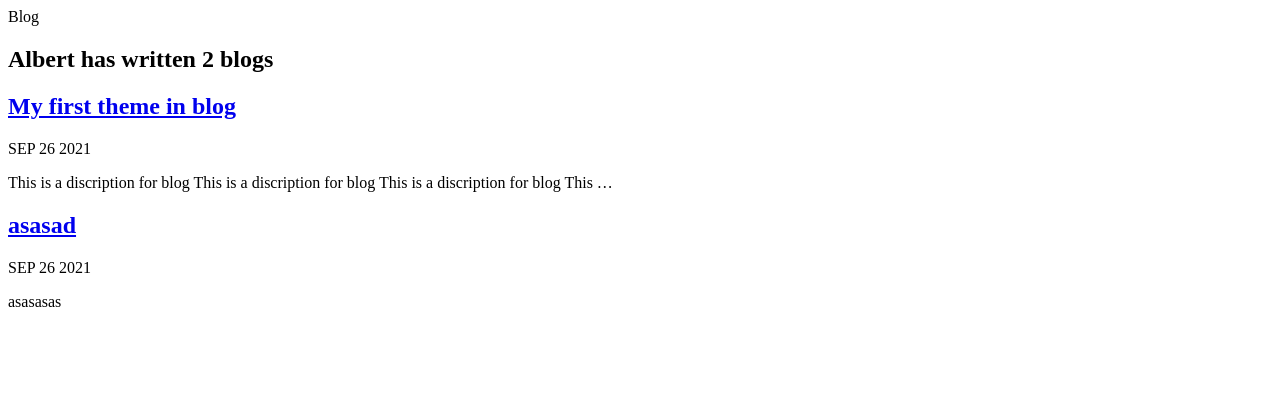
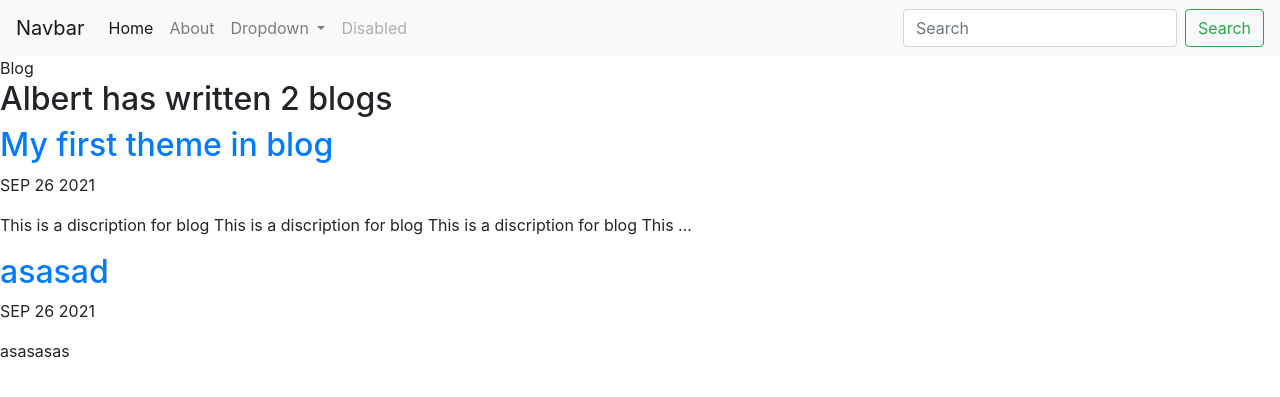
Before and after one commit to albertgalicinskiy/django3-pportfolio-pa, a Django app: page /blog/ in a window 1280 px wide. Shown: the top 397 px of the page. Run offline with Django 3.2, Linux system fonts and the light colour scheme; data comes from the database, SQL or seed files in the repository.

Commit message:
Добавили базовый шаблон для всех HTML-страниц

```diff
--- a/blog/templates/blog/all_blogs.html
+++ b/blog/templates/blog/all_blogs.html
@@ -1,3 +1,7 @@
+{% extends 'portfolio/base.html' %}
+
+{% block content %}
+
   Blog
 
   <h2>Albert has written {{ blogs.count }} blog{{ blogs.count|pluralize }}</h2>
@@ -10,3 +14,5 @@ Blog
   <p>{{ blog.description|striptags|truncatechars:100 }}</p>
 
   {% endfor %}
+
+{% endblock %}
--- a/blog/templates/blog/detail.html
+++ b/blog/templates/blog/detail.html
@@ -1,4 +1,10 @@
+{% extends 'portfolio/base.html' %}
+
+{% block content %}
+
 <h1>{{ blog.title }}</h1>
 
 <h2>--{{ blog.date|date:'F jS Y'}}--</h2>
 {{ blog.description|safe }}
+
+{% endblock %}
--- /dev/null
+++ b/portfolio/templates/portfolio/base.html
@@ -0,0 +1,65 @@
+<!doctype html>
+<html lang="en">
+  <head>
+    <!-- Required meta tags -->
+    <meta charset="utf-8">
+    <meta name="viewport" content="width=device-width, initial-scale=1, shrink-to-fit=no">
+
+    <!-- Bootstrap CSS -->
+    <link rel="stylesheet" href="https://cdn.jsdelivr.net/npm/bootstrap@4.6.0/dist/css/bootstrap.min.css" integrity="sha384-B0vP5xmATw1+K9KRQjQERJvTumQW0nPEzvF6L/Z6nronJ3oUOFUFpCjEUQouq2+l" crossorigin="anonymous">
+
+    <title>Hello, world!</title>
+  </head>
+  <body>
+    <nav class="navbar navbar-expand-lg navbar-light bg-light">
+  <a class="navbar-brand" href="#">Navbar</a>
+  <button class="navbar-toggler" type="button" data-toggle="collapse" data-target="#navbarSupportedContent" aria-controls="navbarSupportedContent" aria-expanded="false" aria-label="Toggle navigation">
+    <span class="navbar-toggler-icon"></span>
+  </button>
+
+  <div class="collapse navbar-collapse" id="navbarSupportedContent">
+    <ul class="navbar-nav mr-auto">
+      <li class="nav-item active">
+        <a class="nav-link" href="#">Home <span class="sr-only">(current)</span></a>
+      </li>
+      <li class="nav-item">
+        <a class="nav-link" href="#">About</a>
+      </li>
+      <li class="nav-item dropdown">
+        <a class="nav-link dropdown-toggle" href="#" id="navbarDropdown" role="button" data-toggle="dropdown" aria-haspopup="true" aria-expanded="false">
+          Dropdown
+        </a>
+        <div class="dropdown-menu" aria-labelledby="navbarDropdown">
+          <a class="dropdown-item" href="#">Action</a>
+          <a class="dropdown-item" href="#">Another action</a>
+          <div class="dropdown-divider"></div>
+          <a class="dropdown-item" href="#">Something else here</a>
+        </div>
+      </li>
+      <li class="nav-item">
+        <a class="nav-link disabled" href="#" tabindex="-1" aria-disabled="true">Disabled</a>
+      </li>
+    </ul>
+    <form class="form-inline my-2 my-lg-0">
+      <input class="form-control mr-sm-2" type="search" placeholder="Search" aria-label="Search">
+      <button class="btn btn-outline-success my-2 my-sm-0" type="submit">Search</button>
+    </form>
+  </div>
+</nav>
+
+{% block content %}{% endblock %}
+
+    <!-- Optional JavaScript; choose one of the two! -->
+
+    <!-- Option 1: jQuery and Bootstrap Bundle (includes Popper) -->
+    <script src="https://code.jquery.com/jquery-3.5.1.slim.min.js" integrity="sha384-DfXdz2htPH0lsSSs5nCTpuj/zy4C+OGpamoFVy38MVBnE+IbbVYUew+OrCXaRkfj" crossorigin="anonymous"></script>
+    <script src="https://cdn.jsdelivr.net/npm/bootstrap@4.6.0/dist/js/bootstrap.bundle.min.js" integrity="sha384-Piv4xVNRyMGpqkS2by6br4gNJ7DXjqk09RmUpJ8jgGtD7zP9yug3goQfGII0yAns" crossorigin="anonymous"></script>
+
+    <!-- Option 2: Separate Popper and Bootstrap JS -->
+    <!--
+    <script src="https://code.jquery.com/jquery-3.5.1.slim.min.js" integrity="sha384-DfXdz2htPH0lsSSs5nCTpuj/zy4C+OGpamoFVy38MVBnE+IbbVYUew+OrCXaRkfj" crossorigin="anonymous"></script>
+    <script src="https://cdn.jsdelivr.net/npm/popper.js@1.16.1/dist/umd/popper.min.js" integrity="sha384-9/reFTGAW83EW2RDu2S0VKaIzap3H66lZH81PoYlFhbGU+6BZp6G7niu735Sk7lN" crossorigin="anonymous"></script>
+    <script src="https://cdn.jsdelivr.net/npm/bootstrap@4.6.0/dist/js/bootstrap.min.js" integrity="sha384-+YQ4JLhjyBLPDQt//I+STsc9iw4uQqACwlvpslubQzn4u2UU2UFM80nGisd026JF" crossorigin="anonymous"></script>
+    -->
+  </body>
+</html>
--- a/portfolio/templates/portfolio/home.html
+++ b/portfolio/templates/portfolio/home.html
@@ -1,3 +1,7 @@
+{% extends 'portfolio/base.html' %}
+
+{% block content %}
+
 <h1>Меня зовут Альберт и это моё портфолио</h1>
 
 {% load static %}
@@ -19,3 +23,5 @@
 {% endif %}
 
 {% endfor %}
+
+{% endblock %}
```
Lines whose indentation alone changed are shown as unchanged.
